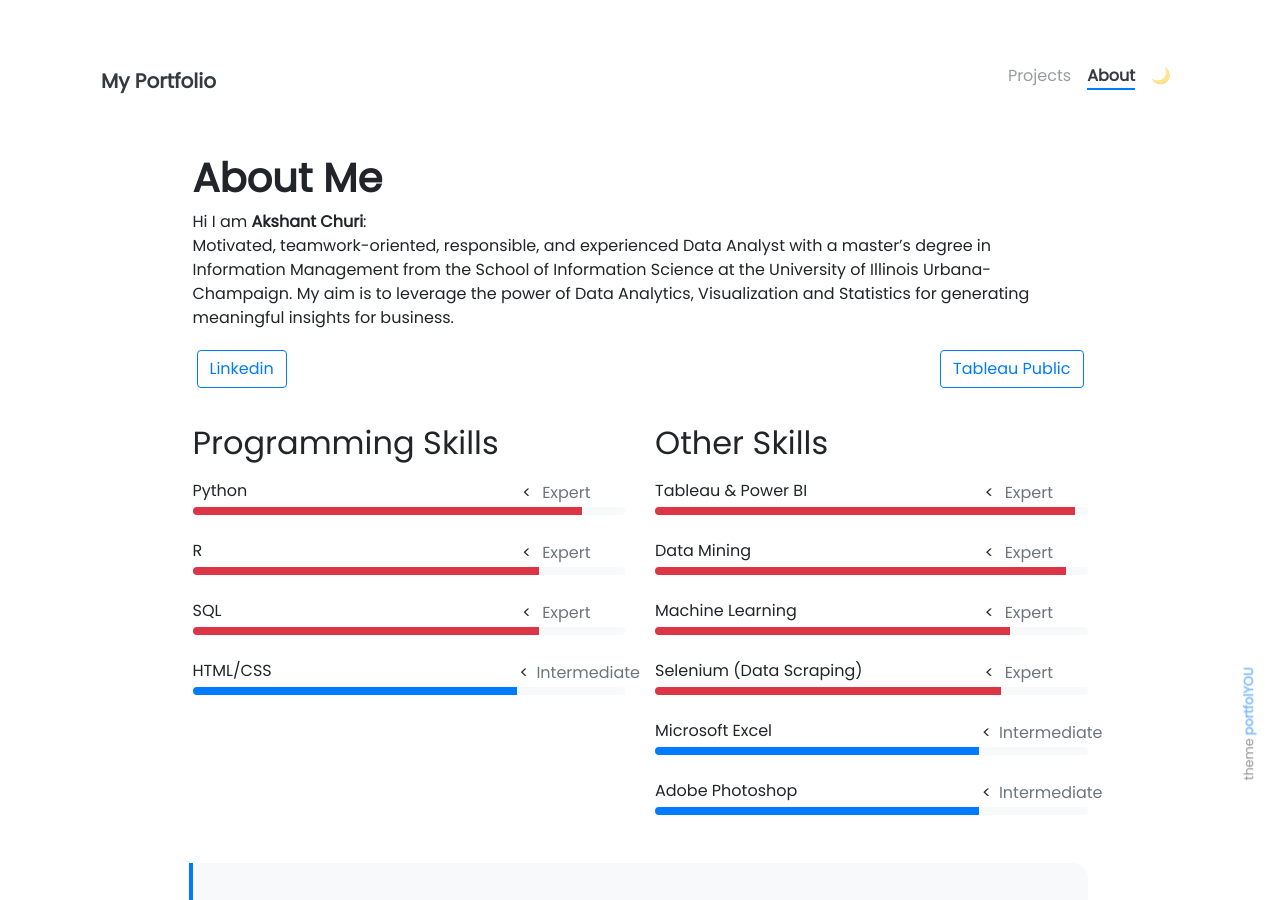
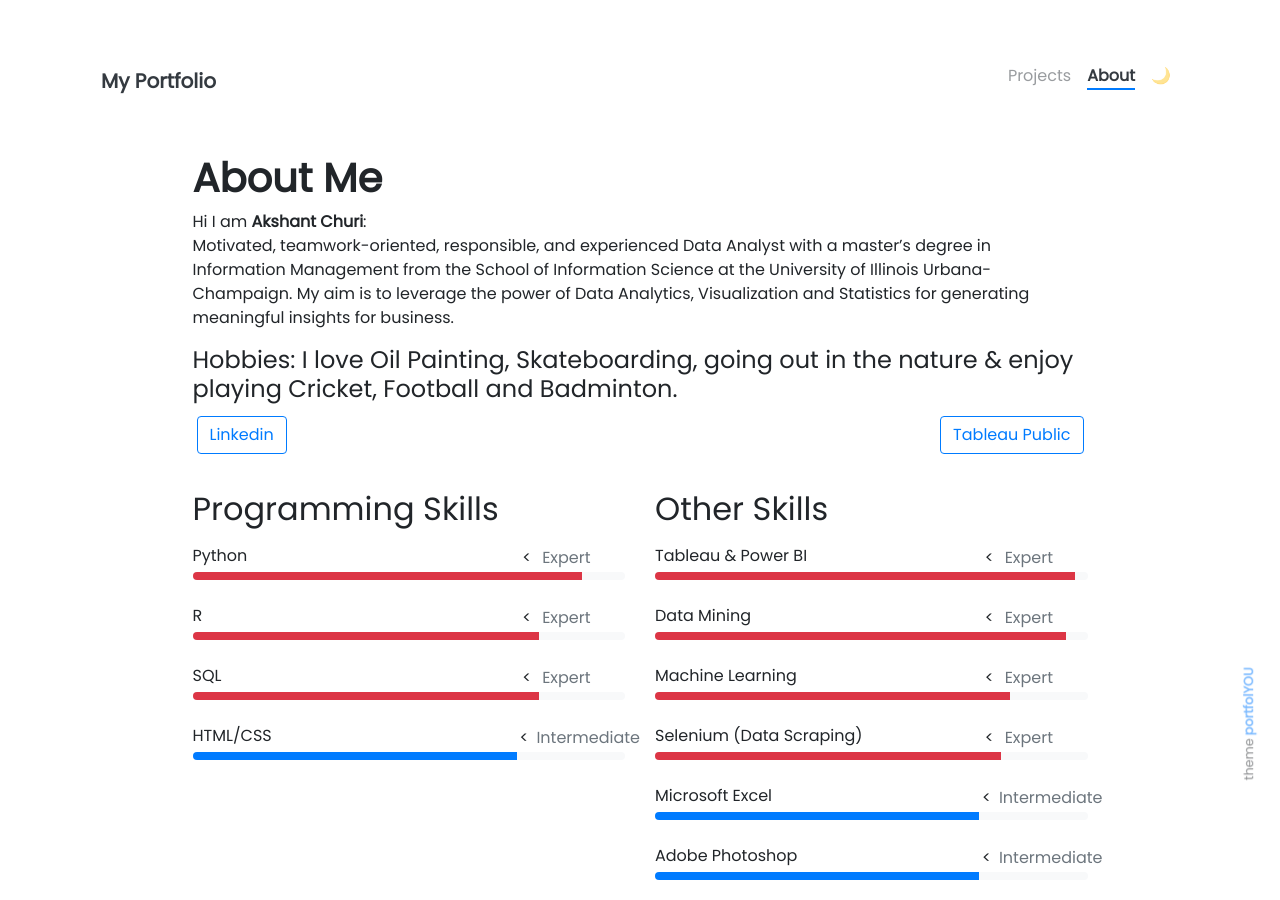
Before and after one commit to akshant10/akshant10.github.io, a Jekyll site: the page built from pages/about.md, in a window 1280 px wide and 900 px high. Built offline with Jekyll 4.4.1, drawn with Linux system fonts in a browser that asks for light colours; nearby versions of some CDN libraries.

Commit message:
Update about.md

```diff
--- a/pages/about.md
+++ b/pages/about.md
@@ -9,6 +9,8 @@ weight: 3
 
 Hi I am **{{ site.author.name }}**:<br>
 Motivated, teamwork-oriented, responsible, and experienced Data Analyst with a master’s degree in Information Management from the School of Information Science at the University of Illinois Urbana-Champaign. My aim is to leverage the power of Data Analytics, Visualization and Statistics for generating meaningful insights for business.
+
+#### Hobbies: I love Oil Painting, Skateboarding, going out in the nature & enjoy playing Cricket, Football and Badminton.
 
 <div class="left">
 {% include elements/button.html link="https://www.linkedin.com/in/akshant-churi/" text="Linkedin" %}
```
